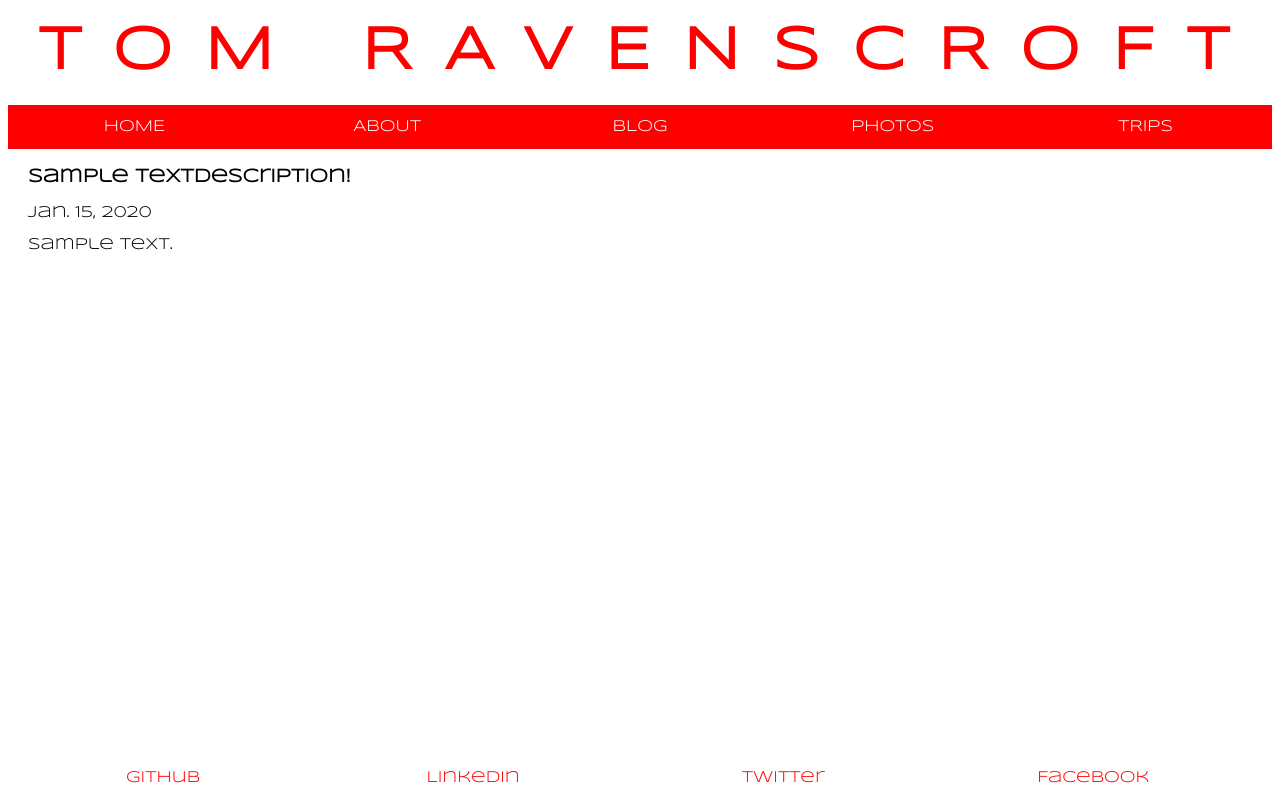
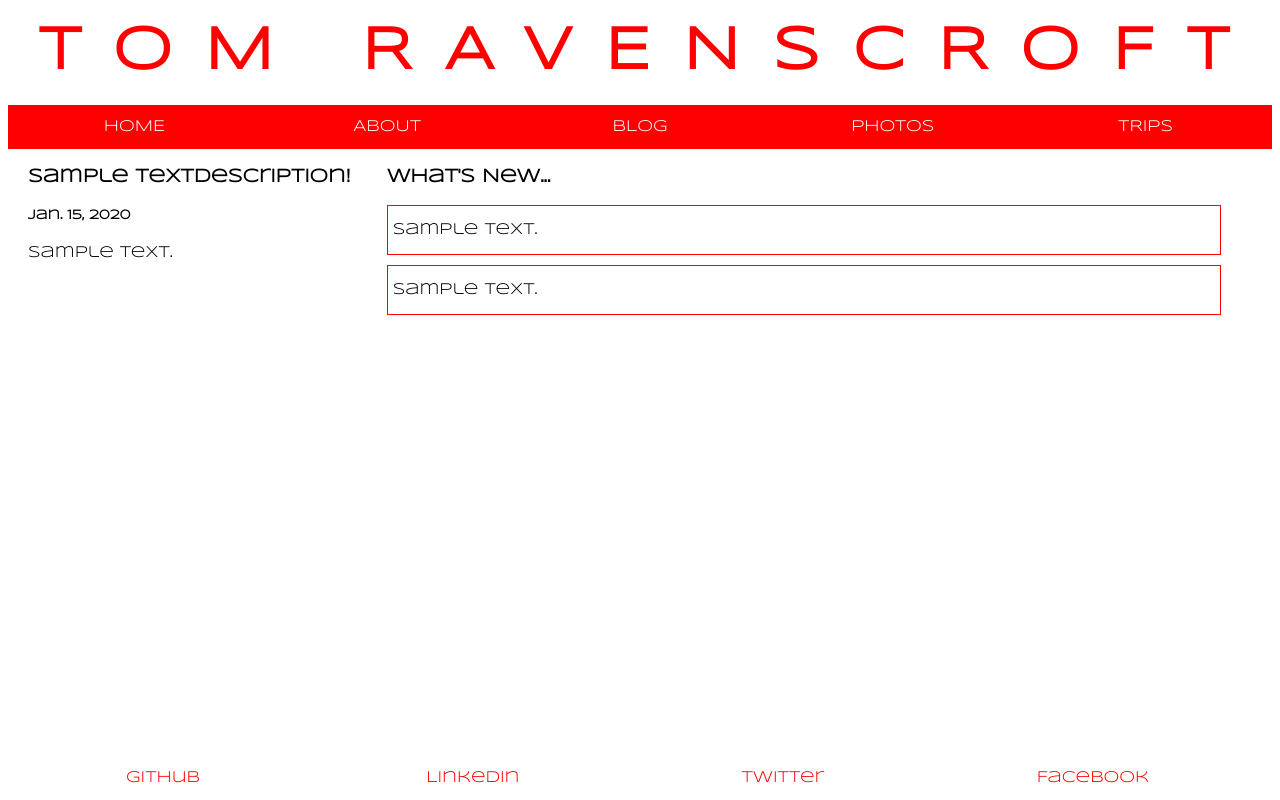
Before and after one commit to PhysTom88/Website, a Django app: template website/templates/home.html in a window 1280 px wide. Run offline with Django 3.2, Linux system fonts and the light colour scheme; the template is opened without the code that fills it: values that come from a table or form of the project are taken from there, others are empty; tables that the repository leaves empty hold one stand-in row (values such as "Sample post").

Commit message:
changed some css

```diff
--- a/website/models.py
+++ b/website/models.py
@@ -6,7 +6,6 @@ class TextDescription(models.Model):
 
 	block_name = models.CharField(max_length=250, unique=True)
 	block_text = models.TextField('block of text')
-	pub_date = models.DateField('date published')
 	mod_date = models.DateField('date last modified')
 
 	def __unicode__(self):
--- a/website/static/css/main.css
+++ b/website/static/css/main.css
@@ -41,9 +41,9 @@
     background-color: #bd1c1c;
 }
 
-#footnav ul{
+.footnav ul{
+    width: 98.7%;
     position: fixed;
-    width: 98.75%;
     bottom: 0;
     list-style-type: none;
     margin: 0;
@@ -52,21 +52,39 @@
     background-color: #ffffff;
 }
 
-#footnav li {
+.footnav li {
     float: left;
     width: 22%;
     text-align: center;
     padding: 14px 16px;
 }
 
-#footnav li a{
+.footnav li a{
     color: red;
     text-decoration: none;
 }
 
 #welcome {
+    float: left;
     margin-bottom: 30px;
     margin-left: 20px;
     width: 26%;
     overflow: scroll;
 }
+
+#contents {
+    float: left;
+    margin-left: 30px;
+    margin-bottom: 30px;
+    width: 66%;
+}
+
+.boxed {
+    margin-bottom: 10px;
+    border: 1px #ff0000 solid;
+}
+
+.in-box {
+    padding-left: 5px;
+    padding-right: 5px;
+}
--- a/website/templates/base.html
+++ b/website/templates/base.html
@@ -26,7 +26,7 @@
 		{% block content %}
         {% endblock %}
 		<footer>
-			<div id="footnav">
+			<div class="footnav">
 				<ul>
 					<li><a href="https://github.com/PhysTom88">GitHub</a></li>
 					<li><a href="https://www.linkedin.com/in/toravenscroft">LinkedIn</a></li>
--- a/website/templates/home.html
+++ b/website/templates/home.html
@@ -3,9 +3,25 @@
 {% block content %}
 	<div id="welcome">
 		<h3>{{ message.block_name }}!</h3>
-		<p>{{ message.mod_date }}</p>
+		<h5>{{ message.mod_date }}</h5>
 		<p>
 			{{ message.block_text }}
 		</p>
 	</div>
+
+	<div id="contents">
+		<h3>
+			What's New...
+		</h3>
+		<section class="boxed">
+			<p class="in-box">
+				{{ message.block_text }}
+			</p>
+		</section>
+		<section class="boxed">
+			<p class="in-box">
+				{{ message.block_text }}
+			</p>
+		</section>
+	</div>
 {% endblock %}
```
Also changed, not shown: website/views.py (+4 -4 lines), website/migrations/0003_remove_textdescription_pub_date.py (added).
